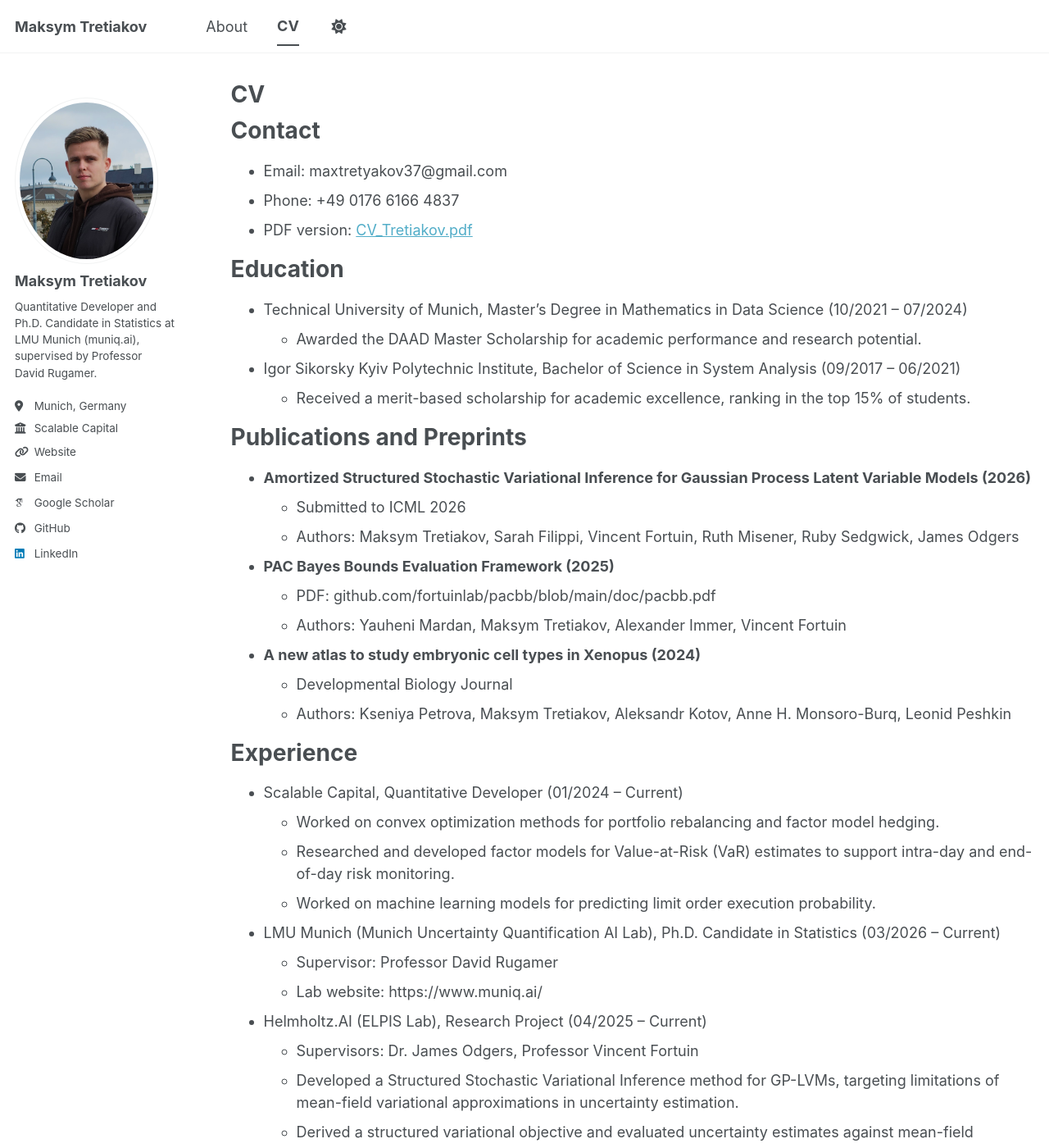
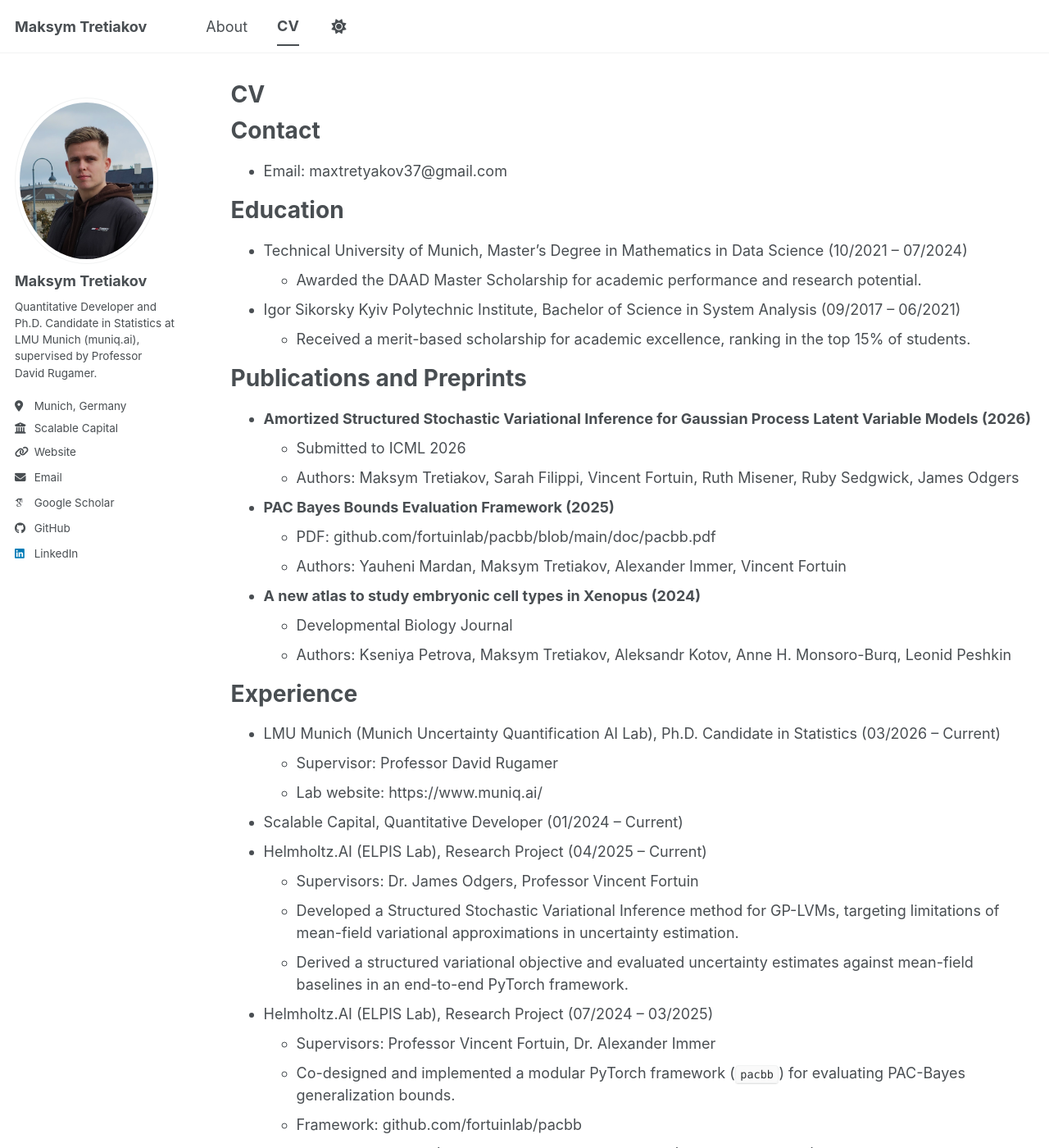
Before and after one commit to maxtretiakov/maxtretiakov.github.io, a Jekyll site: the page built from _pages/cv.md, in a window 1280 px wide and 1400 px high. Shown: the whole window at 82% size. Built offline with Jekyll 4.4.1, drawn with Linux system fonts in a browser that asks for light colours; some web fonts are replaced; a script bundle is joined from its source files by our own code; library files that are not in the unit come from our copies.

Commit message:
Update cv.md

```diff
--- a/_pages/cv.md
+++ b/_pages/cv.md
@@ -12,8 +12,6 @@ redirect_from:
 Contact
 ======
 * Email: maxtretyakov37@gmail.com
-* Phone: +49 0176 6166 4837
-* PDF version: [CV_Tretiakov.pdf](/CV_Tretiakov.pdf)
 
 Education
 ======
@@ -36,13 +34,10 @@ Publications and Preprints
 
 Experience
 ======
-* Scalable Capital, Quantitative Developer (01/2024 -- Current)
-  * Worked on convex optimization methods for portfolio rebalancing and factor model hedging.
-  * Researched and developed factor models for Value-at-Risk (VaR) estimates to support intra-day and end-of-day risk monitoring.
-  * Worked on machine learning models for predicting limit order execution probability.
 * LMU Munich (Munich Uncertainty Quantification AI Lab), Ph.D. Candidate in Statistics (03/2026 -- Current)
   * Supervisor: Professor David Rugamer
   * Lab website: https://www.muniq.ai/
+* Scalable Capital, Quantitative Developer (01/2024 -- Current)
 * Helmholtz.AI (ELPIS Lab), Research Project (04/2025 -- Current)
   * Supervisors: Dr. James Odgers, Professor Vincent Fortuin
   * Developed a Structured Stochastic Variational Inference method for GP-LVMs, targeting limitations of mean-field variational approximations in uncertainty estimation.
```
